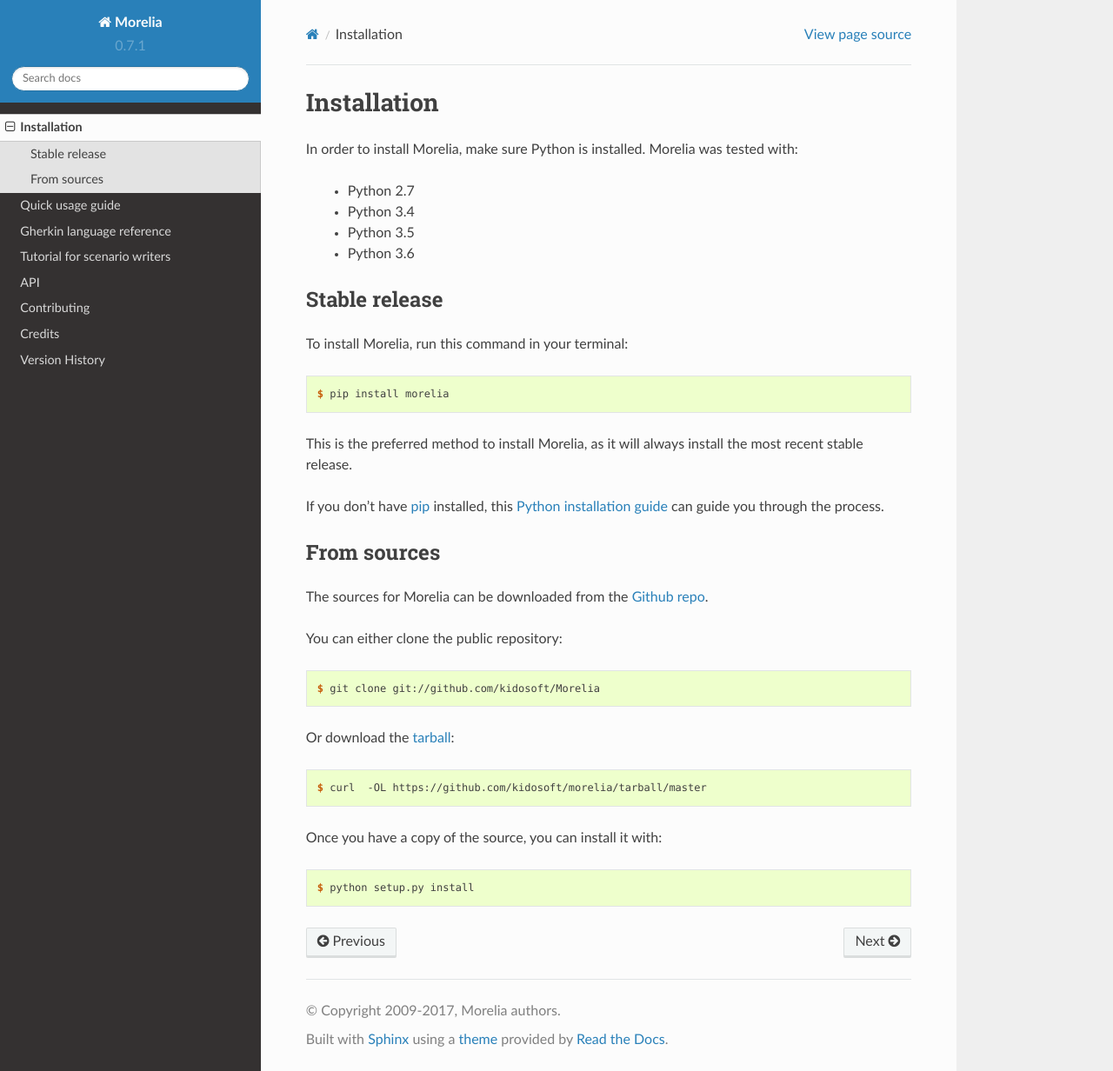
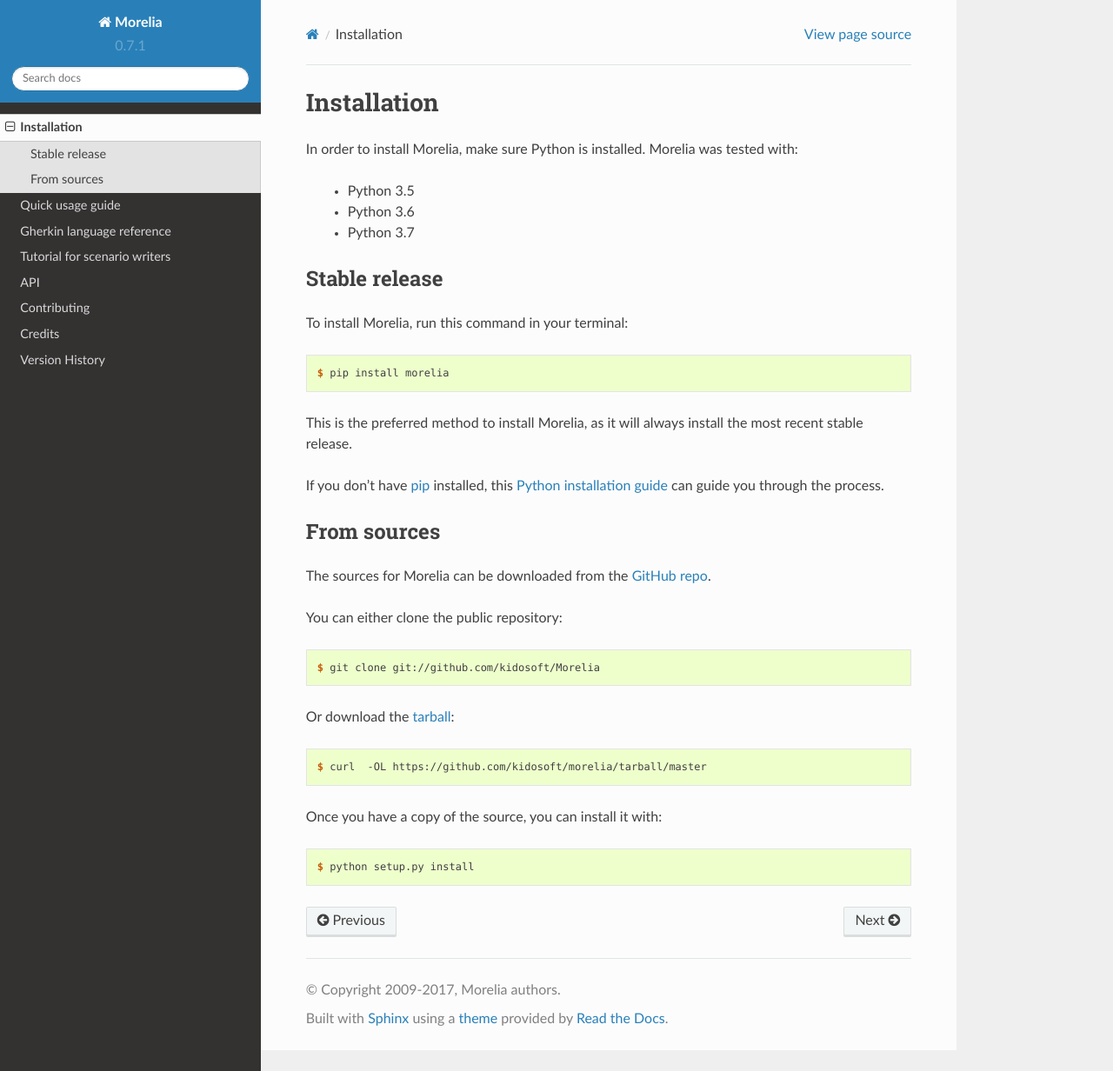
Before and after one commit to Phlip/Morelia, a Sphinx documentation site: the page built from docs/installation.rst, in a window 1280 px wide and 1232 px high. Shown: the whole window at 87% size. Built offline with Sphinx 7.4.7 and the Read the Docs theme 2.0.0, drawn with Linux system fonts in a browser that asks for light colours.

Commit message:
Drop support for legacy Python 2.7 and 3.4

```diff
--- a/CONTRIBUTING.rst
+++ b/CONTRIBUTING.rst
@@ -99,7 +99,7 @@
 2. If the pull request adds functionality, the docs should be updated. Put
    your new functionality into a function with a docstring, and add the
    feature to the list in README.rst.
-3. The pull request should work for Python 2.7, 3.4, 3.5 and 3.6, and for PyPy. Check
+3. The pull request should work for Python 3.5+ and for PyPy3. Check
    https://travis-ci.org/kidosoft/morelia/pull_requests
    and make sure that the tests pass for all supported Python versions.
 
--- a/docs/installation.rst
+++ b/docs/installation.rst
@@ -6,10 +6,9 @@
 In order to install Morelia, make sure Python is installed. Morelia was tested
 with:
 
-    * Python 2.7
-    * Python 3.4
     * Python 3.5
     * Python 3.6
+    * Python 3.7
 
 Stable release
 --------------
@@ -32,7 +31,7 @@
 From sources
 ------------
 
-The sources for Morelia can be downloaded from the `Github repo`_.
+The sources for Morelia can be downloaded from the `GitHub repo`_.
 
 You can either clone the public repository:
 
@@ -53,5 +52,5 @@
     $ python setup.py install
 
 
-.. _Github repo: https://github.com/kidosoft/Morelia
+.. _GitHub repo: https://github.com/kidosoft/Morelia
 .. _tarball: https://github.com/kidosoft/Morelia/tarball/master
--- a/morelia/__init__.py
+++ b/morelia/__init__.py
@@ -18,13 +18,9 @@
 """
 
 import sys
-import warnings
 
 from morelia.formatters import PlainTextFormatter, ColorTextFormatter
 from morelia.parser import Parser  # noqa
-
-if sys.version_info < (3, 4):
-    warnings.warn("Python < 3.4 won't be supported in future versions. Please upgrade.", DeprecationWarning)
 
 __version__ = '0.7.1'
 
```
Also changed, not shown: setup.py (+2 -5 lines), .travis.yml, 1 other file.
